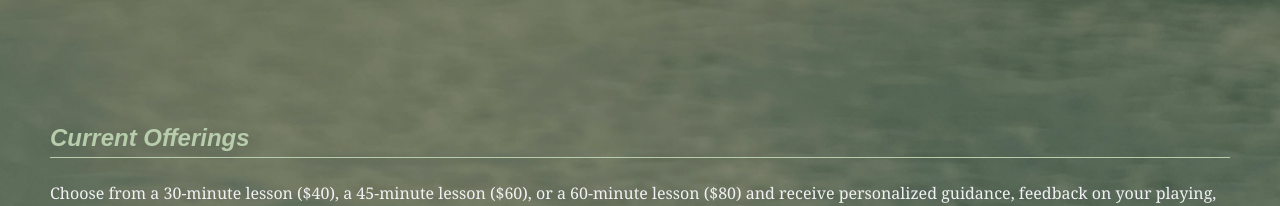
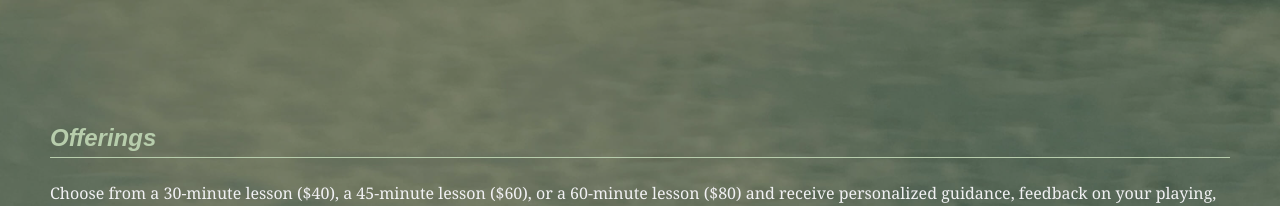
Before and after one commit to stupender/pender-guitar-studio, a plain HTML site: page index.html in a window 1280 px wide. Shown: the part 2360-2566 px from the top of the page. Drawn offline with Linux system fonts and the light colour scheme; a script that the page names is missing; a web font is replaced by a local one.

Commit message:
Update index.html

```diff
--- a/index.html
+++ b/index.html
@@ -141,7 +141,7 @@
 
 
     <div id="pricing" class="text-page">
-        <h3 class="page-title"><i>Current Offerings</i></h3>
+        <h3 class="page-title"><i>Offerings</i></h3>
         <p>Choose from a 30-minute lesson ($40), a 45-minute lesson ($60), or a 60-minute lesson ($80) and receive personalized guidance, feedback on your playing, and new practice material each week.<br><br>
             Plus, refer a student and get a free lesson.
             <br><br><a href="https://calendly.com/stupender/lesson" target="_blank" class="p-link">Scheduling & availability on Calendly</a></p>
```
